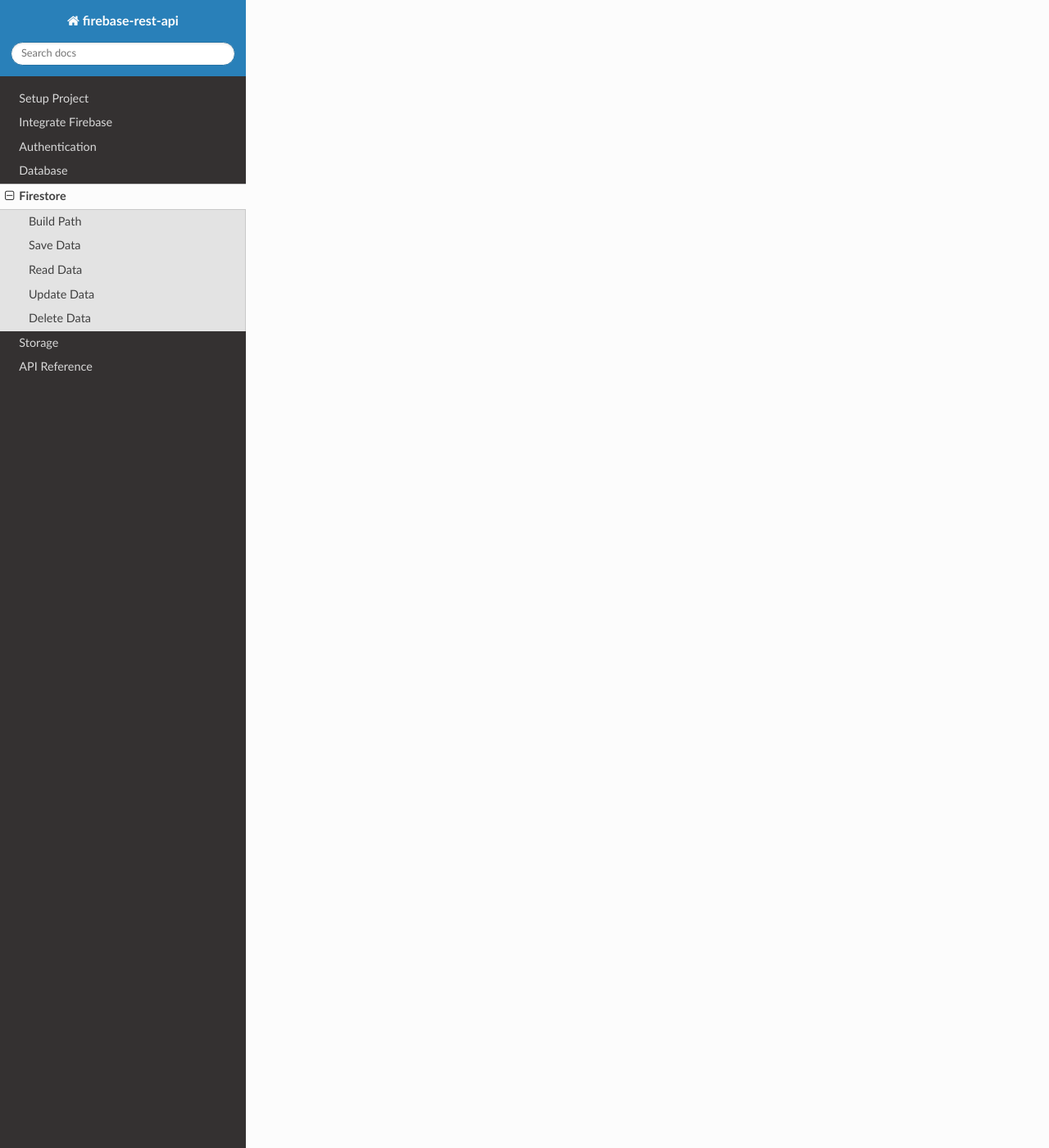
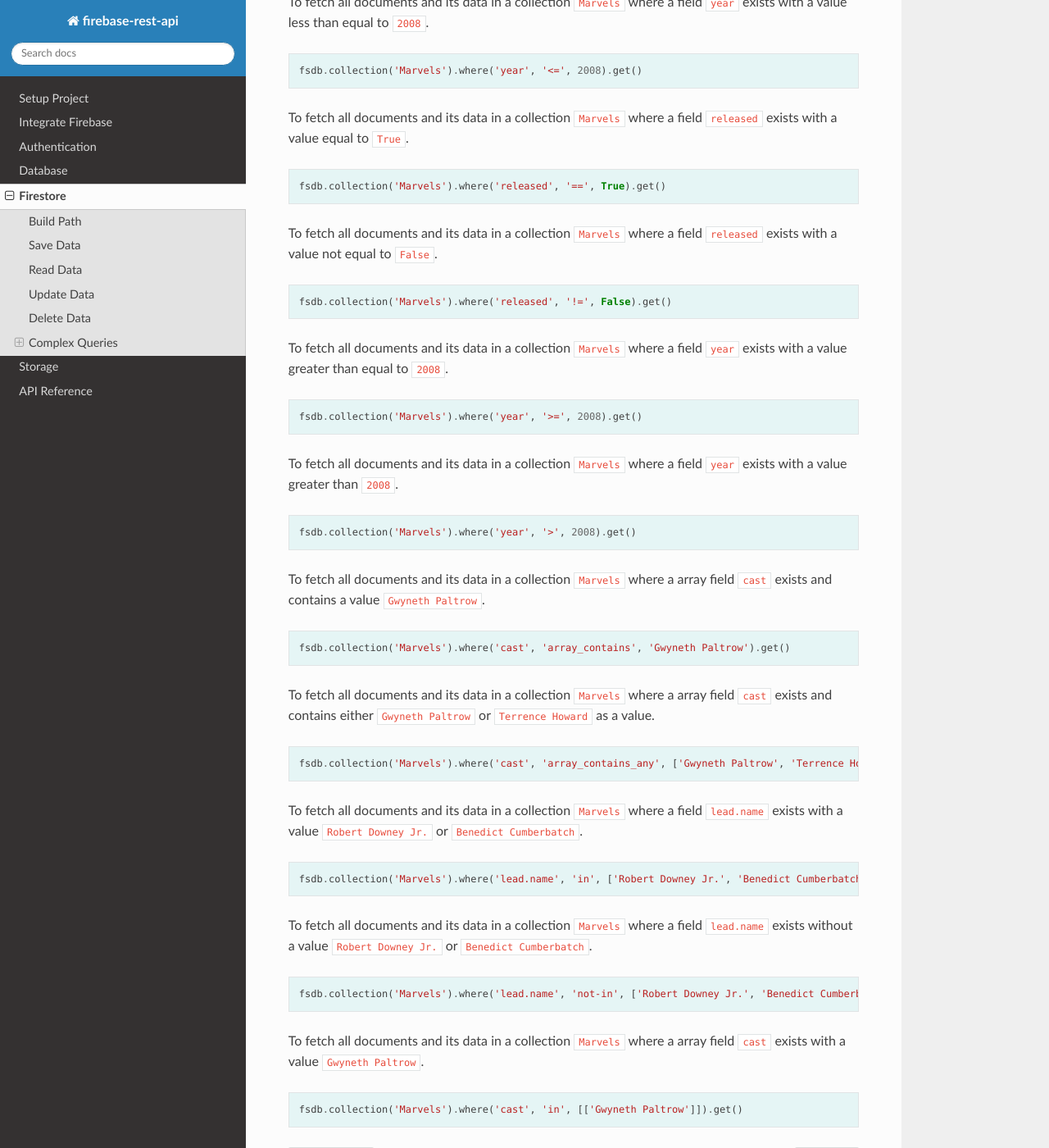
Before and after one commit to AsifArmanRahman/firebase-rest-api, a Sphinx documentation site: the page built from docs/guide/firestore.rst, in a window 1280 px wide and 1400 px high, scrolled down 5733 px. Shown: the whole window at 82% size. Built offline with Sphinx 7.4.7 and the Read the Docs theme 2.0.0, drawn with Linux system fonts in a browser that asks for light colours; nearby versions of some CDN libraries; some of the changed text lies outside the part shown.

Commit message:
docs(firestore): guide for complex queries

```diff
--- a/docs/guide/firestore.rst
+++ b/docs/guide/firestore.rst
@@ -199,3 +199,254 @@
 
    fsdb.collection('Marvels').document('Movies').delete()
 ..
+
+
+Complex Queries
+---------------
+
+order_by
+^^^^^^^^
+
+To fetch documents with it's data in a collection ``Marvels``, ordered
+of field ``year``-s value.
+
+.. code-block:: python
+
+   fsdb.collection('Marvels').order_by('year').get()
+..
+
+
+
+To order the documents in descending order of field ``year``s value
+, add ``direction`` keyword argument.
+
+.. code-block:: python
+
+   from google.cloud.firestore import Query
+
+   fsdb.collection('Marvels').order_by('year', direction=Query.DESCENDING).get()
+..
+
+
+limit_to_first
+^^^^^^^^^^^^^^
+
+To limit the number of documents returned in a query to first *N*
+documents, we use ``limit_to_first`` method.
+
+.. code-block:: python
+
+   docs = fsdb.collection('Marvels').order_by('year', direction='DESCENDING').limit_to_first(2).get()
+..
+
+   .. note::
+      `limit_to_first` and `limit_to_last` are mutually
+      exclusive. Setting `limit_to_first` will drop
+      previously set `limit_to_last`.
+
+
+limit_to_last
+^^^^^^^^^^^^^
+
+To limit the number of documents returned in a query to last *N*
+documents, we use ``limit_to_last`` method.
+
+.. code-block:: python
+
+   docs = fsdb.collection('Marvels').order_by('year', direction='ASCENDING').limit_to_last(2).get()
+..
+
+   .. note::
+      `limit_to_first` and `limit_to_last` are mutually
+      exclusive. Setting `limit_to_first` will drop
+      previously set `limit_to_last`.
+
+
+start_at
+^^^^^^^^
+
+To fetch documents with field ``year`` with a ``2007`` or higher will
+be fetched from a collection ``Marvels``, and anything before ``2007``
+will be ignored.
+
+.. code-block:: python
+
+   docs = fsdb.collection('Marvels').order_by('year').start_at({'year': 2007}).get()
+..
+
+
+start_after
+^^^^^^^^^^^
+
+To fetch documents with field ``year`` with a value greater than
+``2007`` will be fetched from a collection ``Marvels``, and any
+document with a value ``2007`` or less will be ignored.
+
+.. code-block:: python
+
+   docs = fsdb.collection('Marvels').order_by('year').start_after({'year': 2007}).get()
+..
+
+
+end_at
+^^^^^^
+
+To fetch documents with field ``year`` with a ``2022`` or less will
+be fetched from a collection ``Marvels``, and anything after ``2022``
+will be ignored.
+
+.. code-block:: python
+
+   docs = fsdb.collection('Marvels').order_by('year').end_at({'year': 2022}).get()
+..
+
+
+end_before
+^^^^^^^^^^
+
+To fetch documents with field ``year`` with a value less than
+``2023`` will be fetched from a collection ``Marvels``, and any
+document with a value ``2023`` or greater will be ignored.
+
+.. code-block:: python
+
+   docs = fsdb.collection('Marvels').order_by('year').end_before({'year': 2007}).get()
+..
+
+
+offset
+^^^^^^
+
+To filter out the first *N* documents from a query in collection
+``Marvels``.
+
+.. code-block:: python
+
+   docs = fsdb.collection('Marvels').order_by('year').offset(5).get()
+..
+
+
+select
+^^^^^^
+
+To filter the fields ``lead.nam`` and ``released`` to be returned from
+documents in collection ``Marvels``.
+
+.. code-block:: python
+
+   docs = fsdb.collection('Marvels').select(['lead.name', 'released']).get()
+..
+
+
+where
+^^^^^
+
+To fetch all documents and its data in a collection ``Marvels`` where
+a field ``year`` exists with a value less than ``2008``.
+
+.. code-block:: python
+
+   fsdb.collection('Marvels').where('year', '<', 2008).get()
+..
+
+
+
+To fetch all documents and its data in a collection ``Marvels`` where
+a field ``year`` exists with a value less than equal to ``2008``.
+
+.. code-block:: python
+
+   fsdb.collection('Marvels').where('year', '<=', 2008).get()
+..
+
+
+
+To fetch all documents and its data in a collection ``Marvels`` where
+a field ``released`` exists with a value equal to ``True``.
+
+.. code-block:: python
+
+   fsdb.collection('Marvels').where('released', '==', True).get()
+..
+
+
+
+To fetch all documents and its data in a collection ``Marvels`` where
+a field ``released`` exists with a value not equal to ``False``.
+
+.. code-block:: python
+
+   fsdb.collection('Marvels').where('released', '!=', False).get()
+..
+
+
+
+To fetch all documents and its data in a collection ``Marvels`` where
+a field ``year`` exists with a value greater than equal to ``2008``.
+
+.. code-block:: python
+
+   fsdb.collection('Marvels').where('year', '>=', 2008).get()
+..
+
+
+To fetch all documents and its data in a collection ``Marvels`` where
+a field ``year`` exists with a value greater than ``2008``.
+
+.. code-block:: python
+
+   fsdb.collection('Marvels').where('year', '>', 2008).get()
+..
+
+
+
+To fetch all documents and its data in a collection ``Marvels`` where
+a array field ``cast`` exists and contains a value ``Gwyneth Paltrow``.
+
+.. code-block:: python
+
+   fsdb.collection('Marvels').where('cast', 'array_contains', 'Gwyneth Paltrow').get()
+..
+
+
+
+To fetch all documents and its data in a collection ``Marvels`` where
+a array field ``cast`` exists and contains either ``Gwyneth Paltrow``
+or ``Terrence Howard`` as a value.
+
+.. code-block:: python
+
+   fsdb.collection('Marvels').where('cast', 'array_contains_any', ['Gwyneth Paltrow', 'Terrence Howard']).get()
+..
+
+
+
+To fetch all documents and its data in a collection ``Marvels`` where
+a field ``lead.name`` exists with a value ``Robert Downey Jr.`` or
+``Benedict Cumberbatch``.
+
+.. code-block:: python
+
+   fsdb.collection('Marvels').where('lead.name', 'in', ['Robert Downey Jr.', 'Benedict Cumberbatch']).get()
+..
+
+
+
+To fetch all documents and its data in a collection ``Marvels`` where
+a field ``lead.name`` exists without a value ``Robert Downey Jr.`` or
+``Benedict Cumberbatch``.
+
+.. code-block:: python
+
+   fsdb.collection('Marvels').where('lead.name', 'not-in', ['Robert Downey Jr.', 'Benedict Cumberbatch']).get()
+..
+
+
+
+To fetch all documents and its data in a collection ``Marvels`` where
+a array field ``cast`` exists with a value ``Gwyneth Paltrow``.
+
+.. code-block:: python
+
+   fsdb.collection('Marvels').where('cast', 'in', [['Gwyneth Paltrow']]).get()
+..
```
